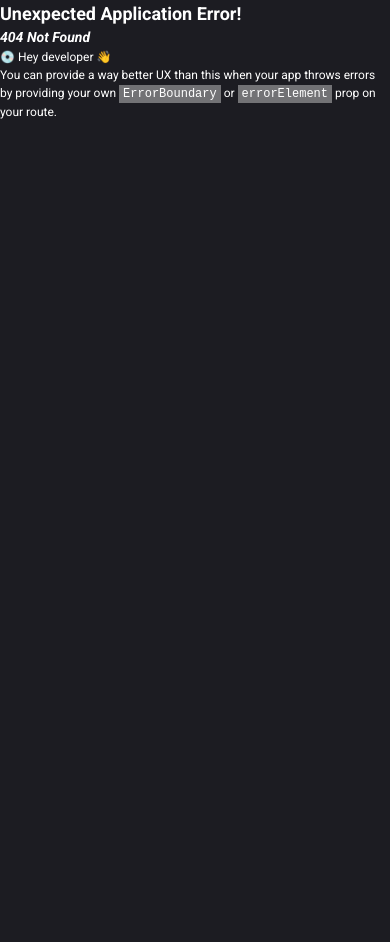
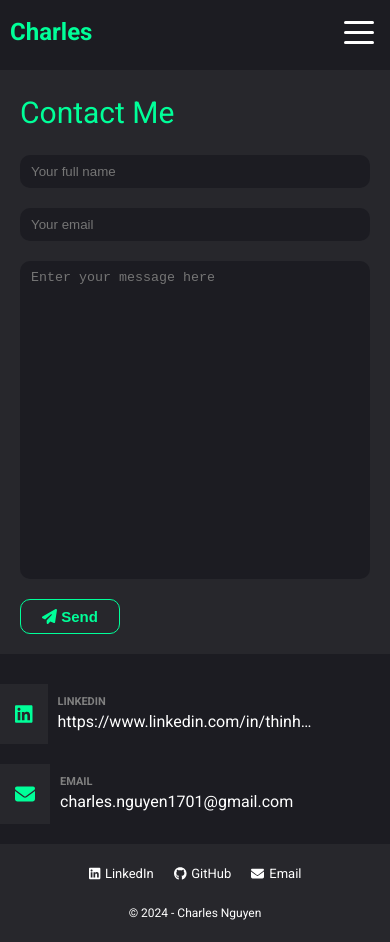
Before and after one commit to swe-thinhnguyen1701/myPortfolio, a React (Vite) app in the folder client/: page /contact in a window 390 px wide. Before the commit this address had no page. Before the commit the page ends 844 px from the top, so only its background shows below. Built offline with nearby package versions, Linux system fonts and the light colour scheme.

Commit message:
build contact page on mobile screen

```diff
--- /dev/null
+++ b/client/src/components/ContactForm.jsx
@@ -0,0 +1,19 @@
+import { FontAwesomeIcon } from "@fortawesome/react-fontawesome";
+import { faPaperPlane } from "@fortawesome/free-solid-svg-icons";
+
+function ContactForm () {
+    return (
+        <form className="contact-form">
+            <h2>Contact Me</h2>
+            <input type="text" placeholder="Your full name" maxLength={30}/>
+            <input type="text" placeholder="Your email" maxLength={30}/>
+            <textarea placeholder="Enter your message here" rows={20}/>
+            <button type="submit" className="submit-btn">
+                <FontAwesomeIcon icon={faPaperPlane} className="icon" />
+                <span> Send</span>
+            </button>
+        </form>
+    );
+}
+
+export default ContactForm;
--- a/client/src/index.css
+++ b/client/src/index.css
@@ -12,6 +12,10 @@
   --time-duration: 0.3s;
   --time-function: ease-in-out;
   --text-clr: #a6a5aa;
+}
+
+*, *::before, *::after{
+  box-sizing: border-box;
 }
 
 html {
@@ -52,6 +56,7 @@ p {
 /* link */
 .link {
   text-decoration: none;
+  outline: none;
 }
 
 /* menu toggle */
@@ -127,6 +132,7 @@ nav {
   background-color: var(--background-clr);
 
 }
+
 .nav-container {
   display: flex;
   justify-content: space-between;
@@ -165,7 +171,7 @@ nav {
 }
 
 .nav-right .menu .menu-item .link,
-.nav-right .menu .menu-item .link:visited{
+.nav-right .menu .menu-item .link:visited {
   display: flex;
   align-items: center;
   gap: 10px;
@@ -178,16 +184,16 @@ nav {
 }
 
 .nav-right .menu .menu-item:hover .link,
-.nav-right .menu .menu-item .link.highlight{
+.nav-right .menu .menu-item .link.highlight {
   color: var(--background-clr);
   background-color: var(--primary-clr);
 }
 
-.nav-right .menu .menu-item .link .icon{
+.nav-right .menu .menu-item .link .icon {
   width: 30px;
 }
 
-@media screen and (min-width: 768px){
+@media screen and (min-width: 768px) {
   .nav-container {
     justify-content: space-between;
     padding: 20px;
@@ -203,11 +209,11 @@ nav {
     width: auto;
   }
 
-  .nav-right .menu .menu-item .link .icon{
+  .nav-right .menu .menu-item .link .icon {
     display: none;
   }
 
-  .nav-right .menu .menu-item .link{
+  .nav-right .menu .menu-item .link {
     display: inline;
     border-bottom: 1px solid transparent;
     padding: 0;
@@ -215,16 +221,16 @@ nav {
     margin-right: 10px;
   }
 
-  .nav-right .menu .menu-item{
+  .nav-right .menu .menu-item {
     margin-right: 15px;
   }
 
-  .nav-right .menu .menu-item:last-child{
+  .nav-right .menu .menu-item:last-child {
     margin: 0;
   }
 
   .nav-right .menu .menu-item:hover .link,
-  .nav-right .menu .menu-item .link.highlight{
+  .nav-right .menu .menu-item .link.highlight {
     border-color: var(--primary-clr);
     background-color: unset;
     color: var(--primary-clr);
@@ -235,8 +241,8 @@ nav {
   }
 }
 
-@media screen and (min-width: 1024px){
-  .nav-right .menu .menu-item{
+@media screen and (min-width: 1024px) {
+  .nav-right .menu .menu-item {
     margin-right: 25px;
   }
 }
@@ -257,7 +263,7 @@ footer .list {
 }
 
 footer .list .list-item .link,
-footer .list .list-item .link:visited{
+footer .list .list-item .link:visited {
   color: white;
   font-size: 1.3rem;
   padding-bottom: 2px;
@@ -268,7 +274,7 @@ footer .list .list-item .link:visited{
   }
 }
 
-footer .list .list-item:hover .link{
+footer .list .list-item:hover .link {
   border-color: white;
 }
 
@@ -319,8 +325,8 @@ footer .list .list-item:hover .link{
   font-size: 1.4rem;
 }
 
-.introduction-content .sub-links .list .list-item .link
-,.introduction-content .sub-links .list .list-item .link:visited{
+.introduction-content .sub-links .list .list-item .link,
+.introduction-content .sub-links .list .list-item .link:visited {
   color: var(--primary-clr);
   font-size: 1.4rem;
   padding: 8px;
@@ -329,13 +335,13 @@ footer .list .list-item:hover .link{
   transition-property: color, background-color;
 }
 
-.introduction-content .sub-links .list .list-item:hover .link{
+.introduction-content .sub-links .list .list-item:hover .link {
   color: var(--background-clr);
   background-color: var(--hover-clr);
 }
 
-@media screen and (min-width: 768px){
-  .introduction-content .sub-links{
+@media screen and (min-width: 768px) {
+  .introduction-content .sub-links {
     display: flex;
     justify-content: center;
     align-items: center;
@@ -347,15 +353,15 @@ footer .list .list-item:hover .link{
   }
 }
 
-@media screen and (min-width: 1024px){
-  .introduction{
+@media screen and (min-width: 1024px) {
+  .introduction {
     flex-direction: row;
     justify-content: center;
     margin-top: 200px;
     margin-bottom: 100px;
   }
 
-  .introduction-content{
+  .introduction-content {
     width: 50%;
     text-align: left;
   }
@@ -364,11 +370,11 @@ footer .list .list-item:hover .link{
     font-size: 4.5rem;
   }
 
-  .introduction-content .sub-links{
+  .introduction-content .sub-links {
     justify-content: start;
   }
 
-  .introduction-img{
+  .introduction-img {
     width: 300px;
     height: 300px;
     margin-left: 20px;
@@ -392,13 +398,14 @@ footer .list .list-item:hover .link{
   margin-right: 5px;
 }
 
-.download-btn:hover{
+.download-btn:hover {
   color: var(--background-clr);
   background-color: var(--hover-clr);
 }
 
 /* Typewriter Component */
-#cursor, #typewriter {
+#cursor,
+#typewriter {
   color: var(--primary-clr);
 }
 
@@ -411,7 +418,8 @@ footer .list .list-item:hover .link{
 }
 
 .showcase {
-  width: 45%; /* Slightly increased for balance */
+  width: 45%;
+  /* Slightly increased for balance */
   font-weight: bold;
   display: flex;
   align-items: center;
@@ -427,39 +435,141 @@ footer .list .list-item:hover .link{
   text-align: center;
 }
 
-.showcase span:nth-child(2){
+.showcase span:nth-child(2) {
   color: var(--text-clr);
 }
 
-@media screen and (min-width: 375px){
-  .showcase{
+@media screen and (min-width: 375px) {
+  .showcase {
     width: 180px;
   }
 }
 
-@media screen and (min-width: 768px){
-  .showcase-container{
+@media screen and (min-width: 768px) {
+  .showcase-container {
     justify-content: center;
   }
 
-  .showcase{
+  .showcase {
     width: 150px;
     margin-right: 20px;
   }
 
-  .showcase:last-child{
+  .showcase:last-child {
     margin: 0;
   }
 }
 
-@media screen and (min-width: 1024px){
-  .showcase-container{
+@media screen and (min-width: 1024px) {
+  .showcase-container {
     gap: 30px;
   }
 
-  .showcase .number{
+  .showcase .number {
     font-size: 4rem;
   }
+}
+
+/* Contact form componenet */
+.contact-form {
+  display: flex;
+  flex-direction: column;
+  gap: 20px;
+  background-color: var(--box-background-clr);
+  padding: 20px;
+}
+
+.contact-form h2 {
+  font-weight: normal;
+  color: var(--primary-clr);
+  font-size: 3rem;
+}
+
+.contact-form input,
+.contact-form textarea {
+  padding: 8px 10px;
+  outline: none;
+  border: 1px solid transparent;
+  background-color: var(--background-clr);
+  color: var(--white-clr);
+  border-radius: 10px;
+  transition-property: border-color;
+}
+
+.contact-form textarea {
+  resize: none;
+}
+
+.contact-form input:focus,
+.contact-form textarea:focus {
+  border-color: var(--hover-clr);
+}
+
+.submit-btn {
+  background-color: unset;
+  color: var(--primary-clr);
+  font-size: 1.5rem;
+  font-weight: bold;
+  padding: 8px;
+  width: 100px;
+  border: 1px solid var(--primary-clr);
+  border-radius: 10px;
+  transition-property: background-color, color;
+  cursor: pointer;
+}
+
+.submit-btn:hover {
+  background-color: var(--hover-clr);
+  color: var(--background-clr);
+
+}
+/* Contact page */
+.contact .list {
+  margin-top: 30px;
+}
+
+.contact .list .list-item{
+  display: flex;
+  align-items: center;
+  margin-bottom: 20px;
+  /* gap: 10px; */
+}
+
+.contact .list .list-item:last-child{
+  margin: 0;
+}
+
+.contact .list .list-item .container {
+  background-color: var(--box-background-clr);
+  color: var(--primary-clr);
+  font-size: 2rem;
+  padding: 15px;
+}
+
+.contact .list .list-item .link {
+  display: flex;
+  flex-direction: column;
+  margin-left: 10px;
+  width: 65.5vw;
+  color: white;
+}
+
+.contact .list .list-item .link span:first-child{
+  color: grey;
+  text-transform: uppercase;
+  font-weight: bold;
+  font-size: 1.1rem;
+}
+
+.contact .list .list-item .link span:last-child{
+  font-size: 1.6rem;
+  white-space: nowrap;
+  overflow: hidden;
+  text-overflow: ellipsis;
+}
+
+.contact .list .list-item:hover .link span:last-child{
+  text-decoration: underline;
 }
 
 /* Animation */
@@ -468,9 +578,12 @@ footer .list .list-item:hover .link{
 .bar::before,
 .bar::after,
 .nav-right .menu,
-.nav-right .menu .menu-item .link ,
+.nav-right .menu .menu-item .link,
 .download-btn,
-.introduction-content .sub-links .list .list-item .link{
+.introduction-content .sub-links .list .list-item .link,
+.contact-form input,
+.contact-form textarea,
+.submit-btn {
   transition-duration: var(--time-duration);
   transition-timing-function: var(--time-function);
 }
--- /dev/null
+++ b/client/src/pages/Contact.jsx
@@ -0,0 +1,43 @@
+import ContactForm from "../components/ContactForm";
+import { FontAwesomeIcon } from "@fortawesome/react-fontawesome";
+import { faLinkedin } from "@fortawesome/free-brands-svg-icons";
+import { faEnvelope } from "@fortawesome/free-solid-svg-icons";
+import { Link } from "react-router-dom";
+
+function Contact() {
+    const CONTACT_LINKS = [
+        {
+            icon: faLinkedin,
+            link: "https://www.linkedin.com/in/thinh-nguyen-10b31a218/",
+            label: "LinkedIn",
+            text: "https://www.linkedin.com/in/thinh-nguyen-10b31a218/"
+        },
+        {
+            icon: faEnvelope,
+            link: "mailto:charles.nguyen1701@gmail.com",
+            label: "Email",
+            text: "charles.nguyen1701@gmail.com"
+        }
+    ];
+
+    return (
+        <article className="contact">
+            <ContactForm />
+            <ul className="list">
+                {CONTACT_LINKS.map((contact, index) => (
+                    <li key={index} className="list-item">
+                        <div className="container">
+                            <FontAwesomeIcon icon={contact.icon} />
+                        </div>
+                        <Link to={contact.link} target="_blank" className="link">
+                            <span>{contact.label}</span>
+                            <span>{contact.text}</span>
+                        </Link>
+                    </li>
+                ))}
+            </ul>
+        </article>
+    )
+}
+
+export default Contact;
```
Also changed, not shown: client/src/main.jsx (+5 -4 lines). Lines whose indentation alone changed are shown as unchanged.
